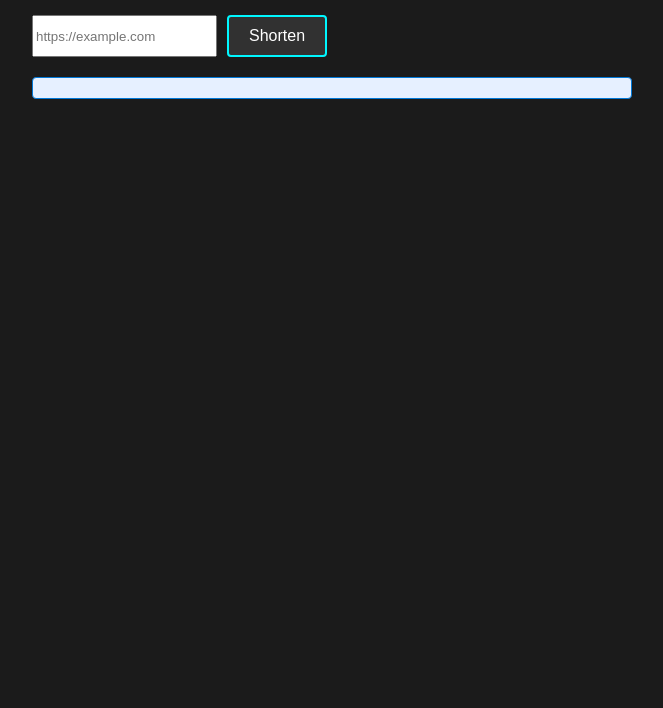
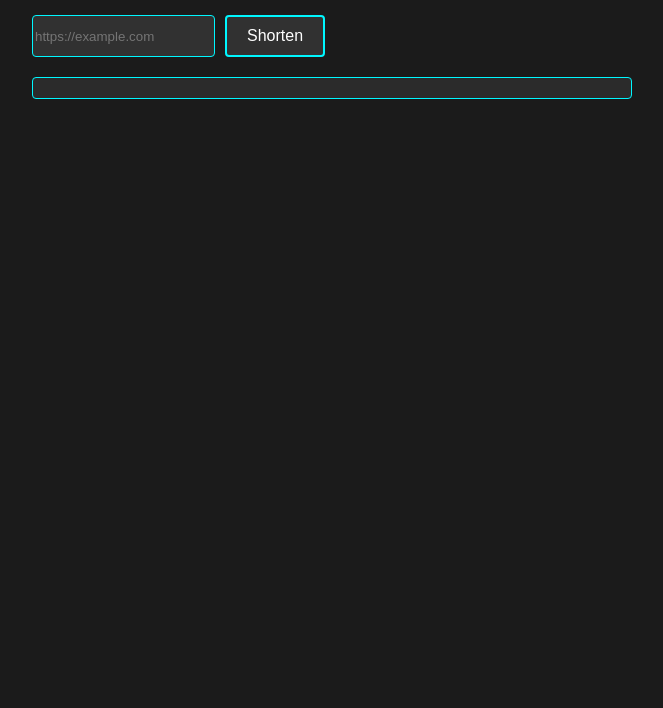
Before and after one commit to FatalMistake02/Link-Shortener, a website: page index.html in a window 1280 px wide. Shown: the part 92-800 px from the top of the page, without its empty margins (308-971 px from the left). Drawn offline with Linux system fonts and the light colour scheme.

Commit message:
Update index.html

```diff
--- a/index.html
+++ b/index.html
@@ -34,6 +34,12 @@
       border-color: #0078d7;
       outline: none;
     }
+    input {
+      border: 1px solid rgb(0, 247, 255);
+      border-radius: 4px;
+      background-color: #313131;
+      color: white;
+    }
     button {
       padding: 10px 20px;
       font-size: 16px;
@@ -55,8 +61,8 @@
       text-align: center;
       margin-top: 20px;
       padding: 10px;
-      background: #e6f0ff;
-      border: 1px solid #0078d7;
+      background: #2b2b2b;
+      border: 1px solid rgb(0, 247, 255);
       border-radius: 4px;
     }
     #error {
```
